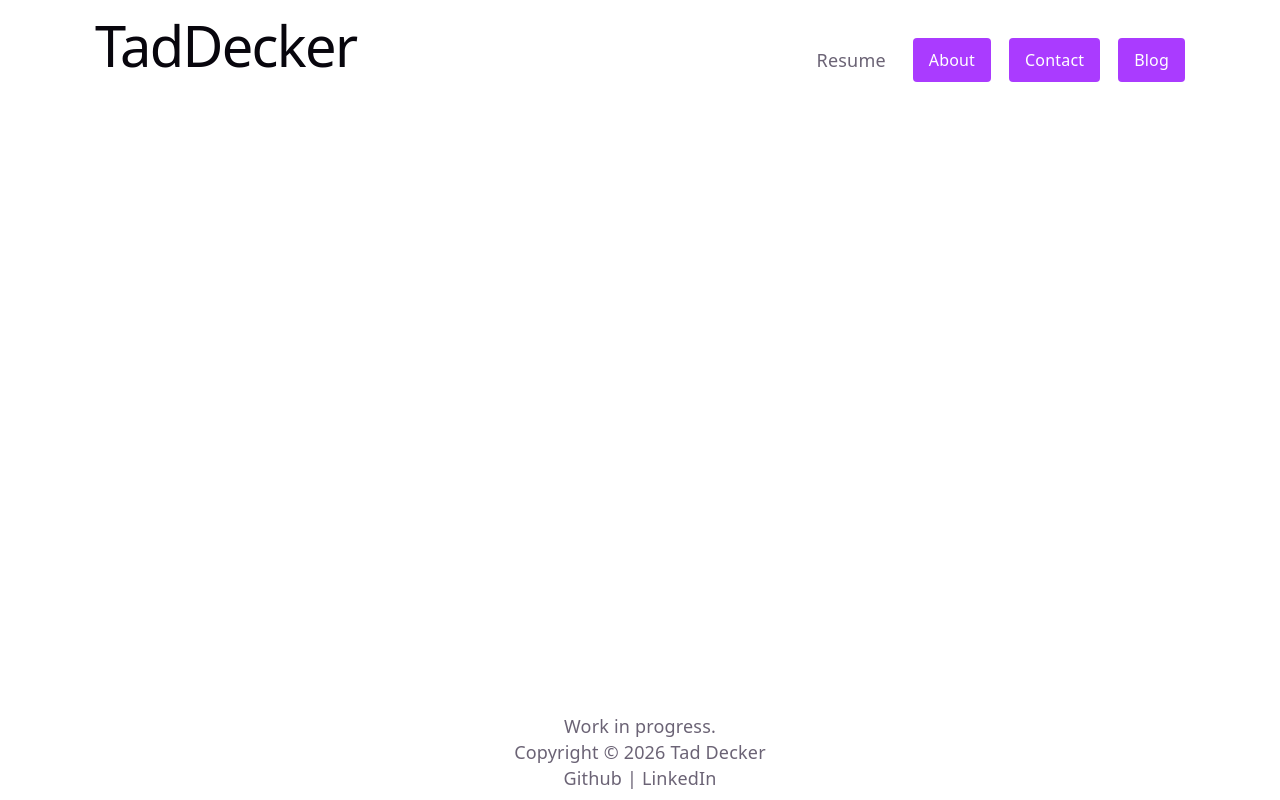
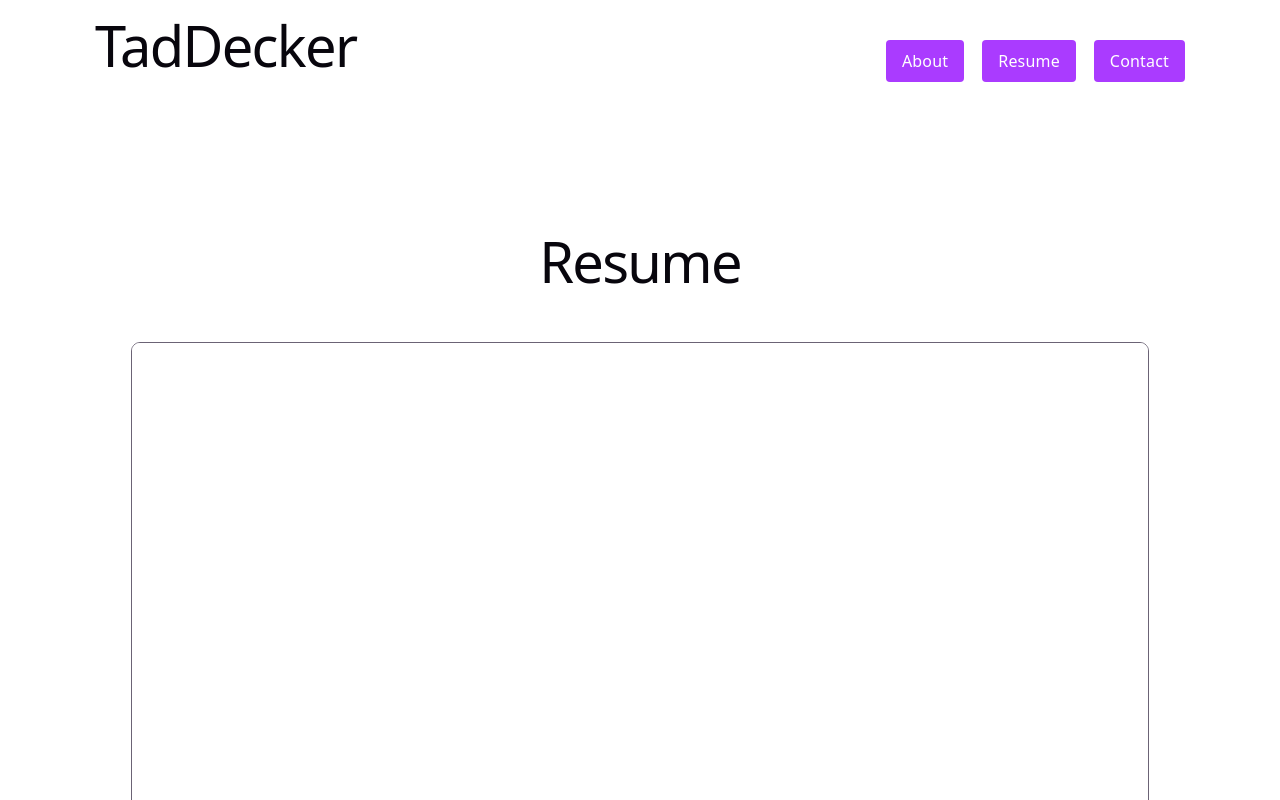
Before and after one commit to trdecker/taddecker, a React (Vite) app: page /resume in a window 1280 px wide. Shown: the top 800 px of the page. Built offline with nearby package versions, Linux system fonts and the light colour scheme; no server answers.

Commit message:
Resume page

```diff
--- a/shared/routes.ts
+++ b/shared/routes.ts
@@ -4,6 +4,7 @@ export const ROUTES = {
   ABOUT_SITE: '/about/site',
   BLOG: '/blog',
   CONTACT: '/contact',
+  RESUME: '/resume',
 } as const;
 
 export type RoutePath = typeof ROUTES[keyof typeof ROUTES];
--- a/src/components/PageHeader.tsx
+++ b/src/components/PageHeader.tsx
@@ -9,12 +9,10 @@ export default function PageHeader() {
         TadDecker
       </h1>
       <div className="flex flex-row gap-4">
-        <a href="/resume.pdf" className="p-2" download="resume.pdf">
-          Resume
-        </a>
         <button onClick={() => navigate(ROUTES.ABOUT)}>About</button>
+        <button onClick={() => navigate(ROUTES.RESUME)}>Resume</button>
         <button onClick={() => navigate(ROUTES.CONTACT)}>Contact</button>
-        <button onClick={() => navigate(ROUTES.BLOG)}>Blog</button>
+        {/* <button onClick={() => navigate(ROUTES.BLOG)}>Blog</button> */}
       </div>
     </div>
   );
--- a/src/pages/Blog.tsx
+++ b/src/pages/Blog.tsx
@@ -2,5 +2,11 @@
 
 export default function BlogPage() {
 
-  return (<></>);
+  return (<div className="flex flex-col p-4 md:p-8 lg:p-12">
+    <h1 className="pt-16">Blog</h1>
+
+      <div className="flex flex-col justify-center mt-8">
+        <i>Coming Soon</i>
+      </div>
+  </div>);
 }
--- /dev/null
+++ b/src/pages/Resume.tsx
@@ -0,0 +1,13 @@
+
+export default function ResumePage() {
+
+  return (<div className="flex flex-col p-4 md:p-8 lg:p-12">
+    <h1 className="pt-16">Resume</h1>
+
+    <iframe
+      src="/resume.pdf"
+      title="Resume"
+      className="w-full h-[85vh] border rounded-lg mt-8"
+    />
+  </div>);
+}
--- a/src/routes/index.tsx
+++ b/src/routes/index.tsx
@@ -6,6 +6,7 @@ import AboutPage from "../pages/About";
 import NotFoundPage from "../pages/NotFound";
 import { ROUTES } from "../../shared/routes";
 import BlogPage from "../pages/Blog";
+import ResumePage from "../pages/Resume";
 
 function AppRoutes() {
   return (
@@ -13,6 +14,7 @@ function AppRoutes() {
       <Route element={<PageLayout />}>
         <Route path={ROUTES.HOME} element={<HomePage />} />
         <Route path={ROUTES.ABOUT} element={<AboutPage />} />
+        <Route path={ROUTES.RESUME} element={<ResumePage />} />
         <Route path={ROUTES.BLOG} element={<BlogPage />} />
         <Route path={ROUTES.CONTACT} element={<ContactPage />} />
 
```
